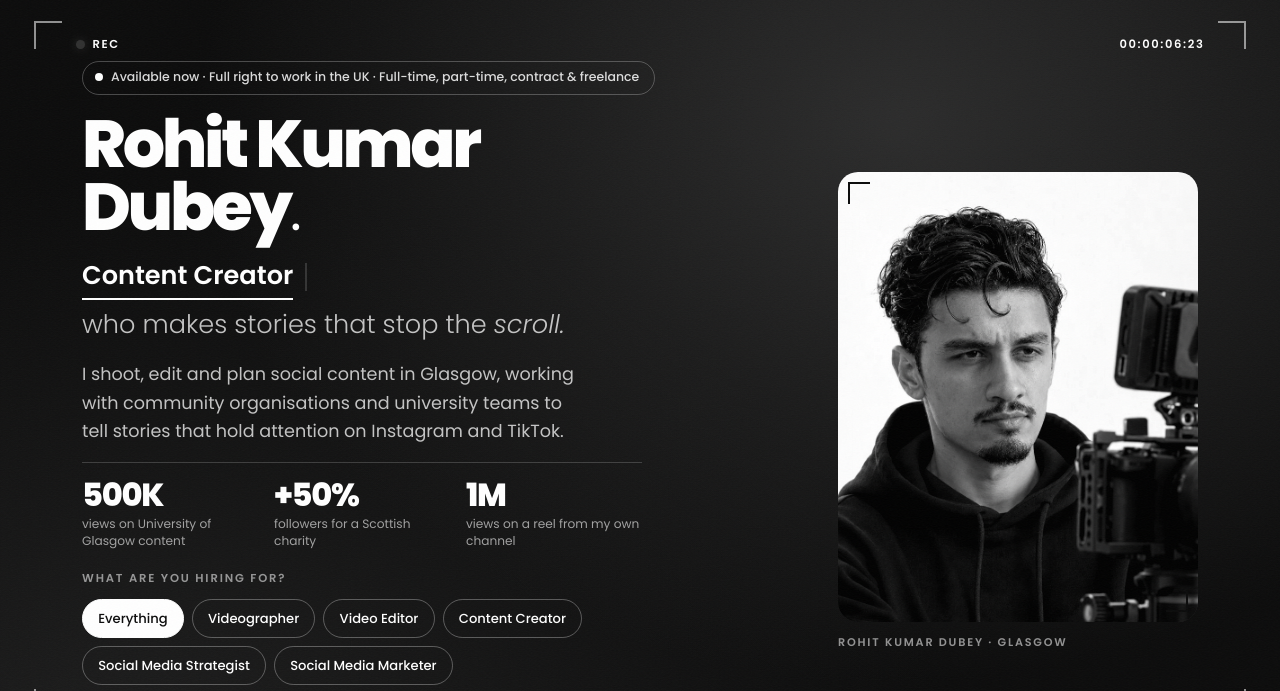
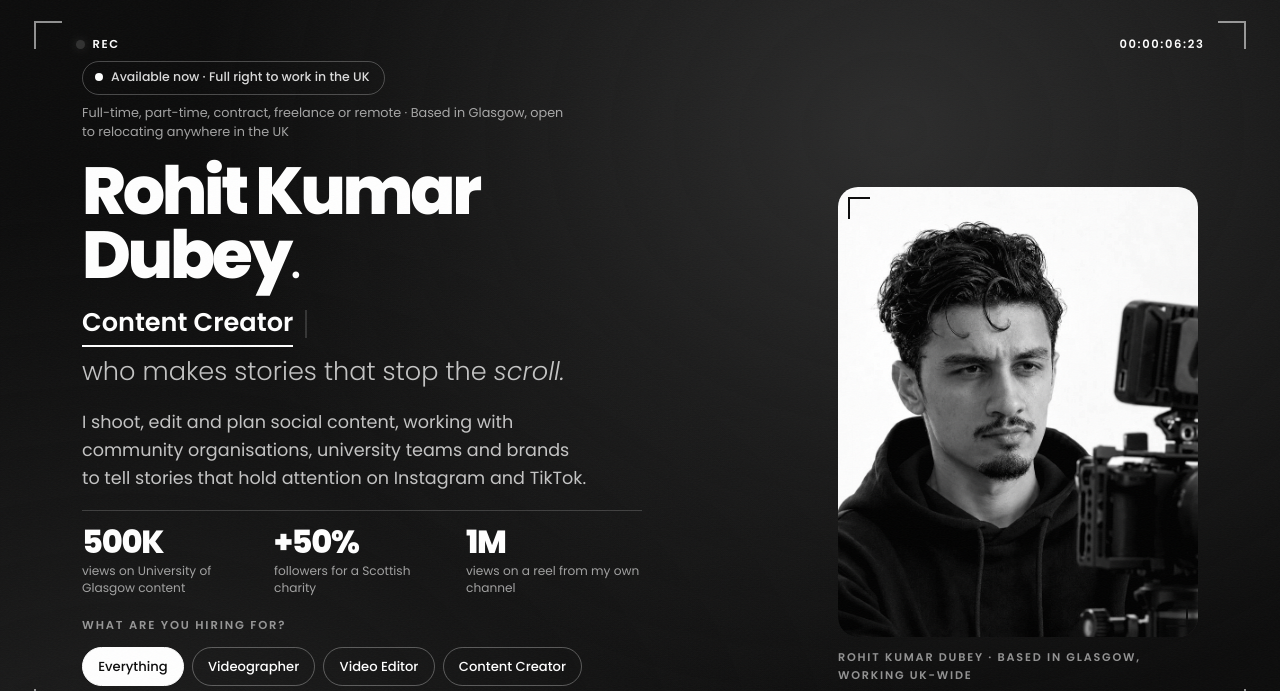
Before and after one commit to dubeyvisuals/dubeyvisuals.github.io, a plain HTML site: page index.html in a window 1280 px wide. Shown: the part 59-750 px from the top of the page. Drawn offline with Linux system fonts and the light colour scheme.

Commit message:
Open availability to remote and UK-wide relocation
- Badge: available now with full UK right to work, plus a detail line for
  full-time, part-time, contract, freelance or remote work
- Location now reads as based in Glasgow, open to relocating anywhere in the UK
- Removed Glasgow/Edinburgh-only phrasing from intro, contact, captions, meta
- Hide viewfinder corner labels on screens under 1000px tall

Co-Authored-By: Claude Opus 5.5 <noreply@anthropic.com>

```diff
--- a/css/style.css
+++ b/css/style.css
@@ -2105,6 +2105,28 @@ em {
   margin: -2px 0.5rem 0 0;
 }
 
+.availability-wrap {
+  margin-bottom: 1.5rem;
+}
+
+.availability-wrap .availability {
+  margin-bottom: 0.55rem;
+}
+
+.availability-sub {
+  margin: 0;
+  max-width: 60ch;
+  font-size: 0.8rem;
+  line-height: 1.5;
+  color: rgba(255, 255, 255, 0.62);
+}
+
+@media (min-width: 900px) {
+  .availability-wrap {
+    margin-bottom: 1.1rem;
+  }
+}
+
 /* Viewfinder on phones: thinner gutter, smaller corners, clear of the text */
 @media (max-width: 599px) {
   .viewfinder {
@@ -2127,7 +2149,7 @@ em {
 
 /* Short screens (small laptops): the hero is taller than the screen,
    so drop the bottom labels and scroll cue that would sit on the content */
-@media (max-height: 860px) {
+@media (max-height: 1000px) {
   .vf-info,
   .scroll-cue {
     display: none !important;
--- a/index.html
+++ b/index.html
@@ -4,13 +4,13 @@
   <meta charset="UTF-8">
   <meta name="viewport" content="width=device-width, initial-scale=1.0">
   <title>Rohit Kumar Dubey | Videographer, Video Editor, Content Creator &amp; Social Media Strategist</title>
-  <meta name="description" content="Rohit Kumar Dubey (Dubey Visuals), Glasgow based videographer, video editor, content creator and social media strategist. Available now for full-time, part-time, contract and freelance work.">
+  <meta name="description" content="Rohit Kumar Dubey (Dubey Visuals), videographer, video editor, content creator and social media strategist. Based in Glasgow, open to relocating anywhere in the UK and to remote work. Available now.">
 
   <!-- Link previews (LinkedIn, WhatsApp, email, Slack) -->
   <meta property="og:type" content="website">
   <meta property="og:url" content="https://dubeyvisuals.github.io/">
   <meta property="og:title" content="Rohit Kumar Dubey | Dubey Visuals">
-  <meta property="og:description" content="Glasgow based videographer, video editor and social media strategist. 500K views on University of Glasgow content, 50% follower growth for a Scottish charity.">
+  <meta property="og:description" content="Videographer, video editor and social media strategist. Based in Glasgow, open to UK-wide and remote roles. 500K views on University of Glasgow content, 50% follower growth for a Scottish charity.">
   <meta property="og:image" content="https://dubeyvisuals.github.io/images/og-card.png">
   <meta property="og:image:width" content="1200">
   <meta property="og:image:height" content="630">
@@ -60,14 +60,17 @@
         <span class="vf-corner vf-br"></span>
         <span class="vf-rec"><span class="rec-dot"></span>REC</span>
         <span class="vf-timecode" id="timecode">00:00:00:00</span>
-        <span class="vf-info vf-info-left">Glasgow, UK</span>
+        <span class="vf-info vf-info-left">Glasgow &middot; Open to UK-wide</span>
         <span class="vf-info vf-info-right">Reels &middot; TikTok &middot; Campaigns</span>
       </div>
 
       <div class="container hero-inner">
         <div class="hero-grid">
           <div class="hero-copy">
-            <p class="availability reveal"><span class="avail-dot" aria-hidden="true"></span>Available now &middot; Full right to work in the UK &middot; Full-time, part-time, contract &amp; freelance</p>
+            <div class="availability-wrap reveal">
+              <p class="availability"><span class="avail-dot" aria-hidden="true"></span>Available now &middot; Full right to work in the UK</p>
+              <p class="availability-sub">Full-time, part-time, contract, freelance or remote &middot; Based in Glasgow, open to relocating anywhere in the UK</p>
+            </div>
 
             <h1 class="hero-title reveal">
               <span class="hero-title-line">Rohit Kumar</span>
@@ -80,8 +83,8 @@
             </p>
 
             <p class="hero-text reveal" id="heroIntro">
-              I shoot, edit and plan social content in Glasgow, working with community organisations
-              and university teams to tell stories that hold attention on Instagram and TikTok.
+              I shoot, edit and plan social content, working with community organisations,
+              university teams and brands to tell stories that hold attention on Instagram and TikTok.
             </p>
 
             <ul class="proof reveal" aria-label="Highlights">
@@ -118,7 +121,7 @@
               <span class="photo-corner pc-tl" aria-hidden="true"></span>
               <span class="photo-corner pc-br" aria-hidden="true"></span>
             </span>
-            <figcaption>Rohit Kumar Dubey &middot; Glasgow</figcaption>
+            <figcaption>Rohit Kumar Dubey &middot; Based in Glasgow, working UK-wide</figcaption>
           </figure>
         </div>
       </div>
@@ -652,11 +655,11 @@
         <!-- Headshot: save it as images/headshot.jpg. Hides itself if missing. -->
         <figure class="contact-me reveal">
           <img src="images/headshot.jpg" alt="Rohit Kumar Dubey" width="144" height="144" onerror="this.closest('figure').remove()">
-          <figcaption><strong>Rohit Kumar Dubey</strong>Dubey Visuals &middot; Glasgow</figcaption>
+          <figcaption><strong>Rohit Kumar Dubey</strong>Dubey Visuals &middot; Glasgow &amp; UK-wide</figcaption>
         </figure>
         <p class="section-kicker reveal">08 / Contact</p>
         <h2 class="contact-title reveal">Got a story<br>worth <em>telling?</em></h2>
-        <p class="contact-text reveal">Available to start now for full-time, part-time, contract and freelance work, with full right to work in the UK. Based in Glasgow and happy to travel to Edinburgh for shoots.</p>
+        <p class="contact-text reveal">Available to start now for full-time, part-time, contract, freelance and remote work, with full right to work in the UK. Currently based in Glasgow and open to relocating anywhere in the UK for the right role.</p>
         <div class="contact-actions reveal">
           <a href="mailto:dubey.visuals@gmail.com" class="btn btn-light">Email me</a>
           <button type="button" class="btn btn-ghost" id="copyEmail" data-email="dubey.visuals@gmail.com">
@@ -674,7 +677,7 @@
 
   <footer class="site-footer">
     <div class="container footer-inner">
-      <p>Dubey Visuals, Glasgow. <span id="year"></span></p>
+      <p>Dubey Visuals &middot; Glasgow &amp; UK-wide. <span id="year"></span></p>
       <p class="footer-end">That's a wrap. <span aria-hidden="true">&#9632;</span></p>
     </div>
   </footer>
--- a/js/main.js
+++ b/js/main.js
@@ -11,7 +11,7 @@ document.addEventListener('DOMContentLoaded', function () {
   var ROLES = {
     all: {
       title: null, // null = cycle through every role
-      intro: 'I shoot, edit and plan social content in Glasgow, working with community organisations and university teams to tell stories that hold attention on Instagram and TikTok.',
+      intro: 'I shoot, edit and plan social content, working with community organisations, university teams and brands to tell stories that hold attention on Instagram and TikTok.',
       services: ['shoot', 'edit', 'drone', 'photo', 'strategy', 'manage'],
       results: ['followers', 'watchtime', 'views', 'aerial'],
       focus: [],
```
